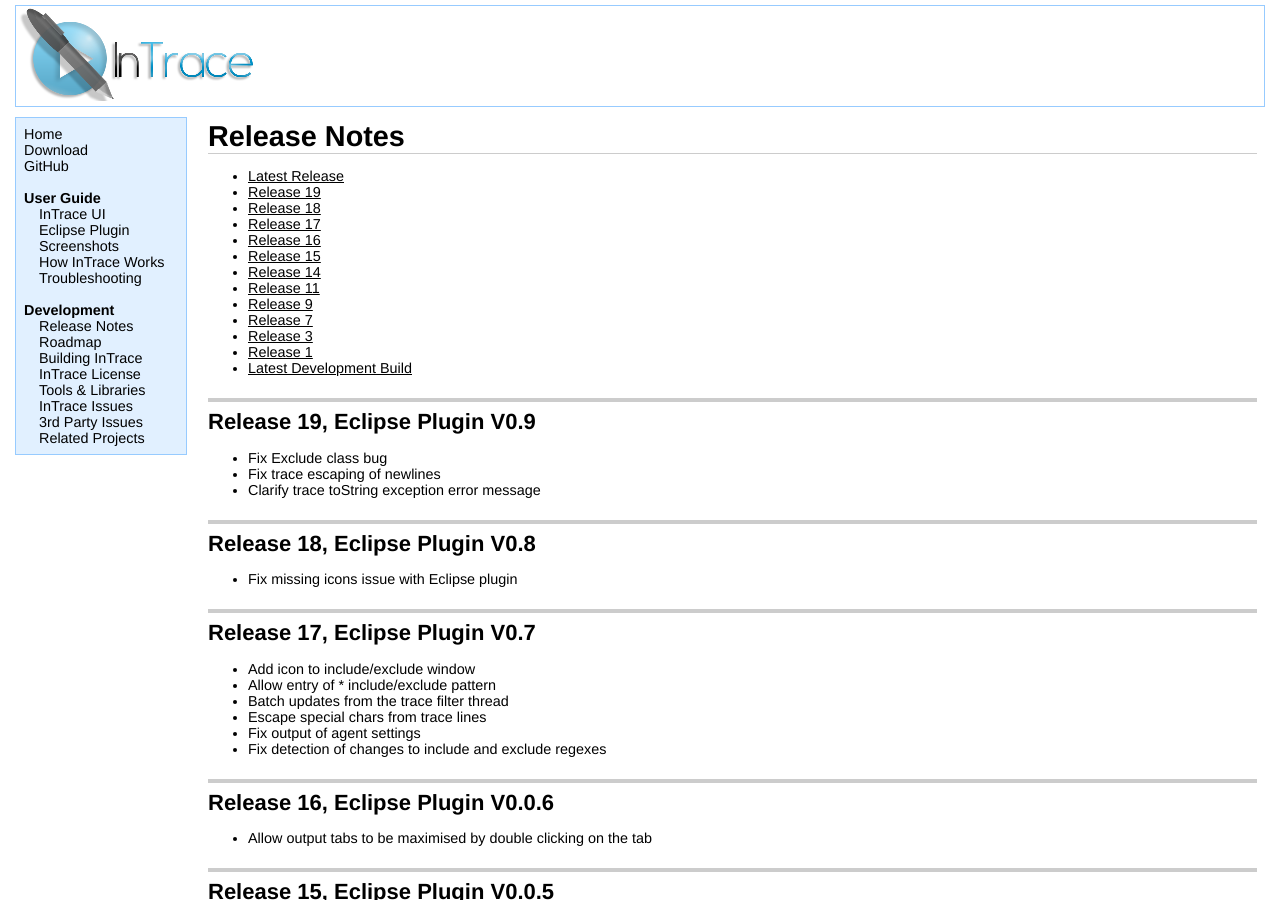
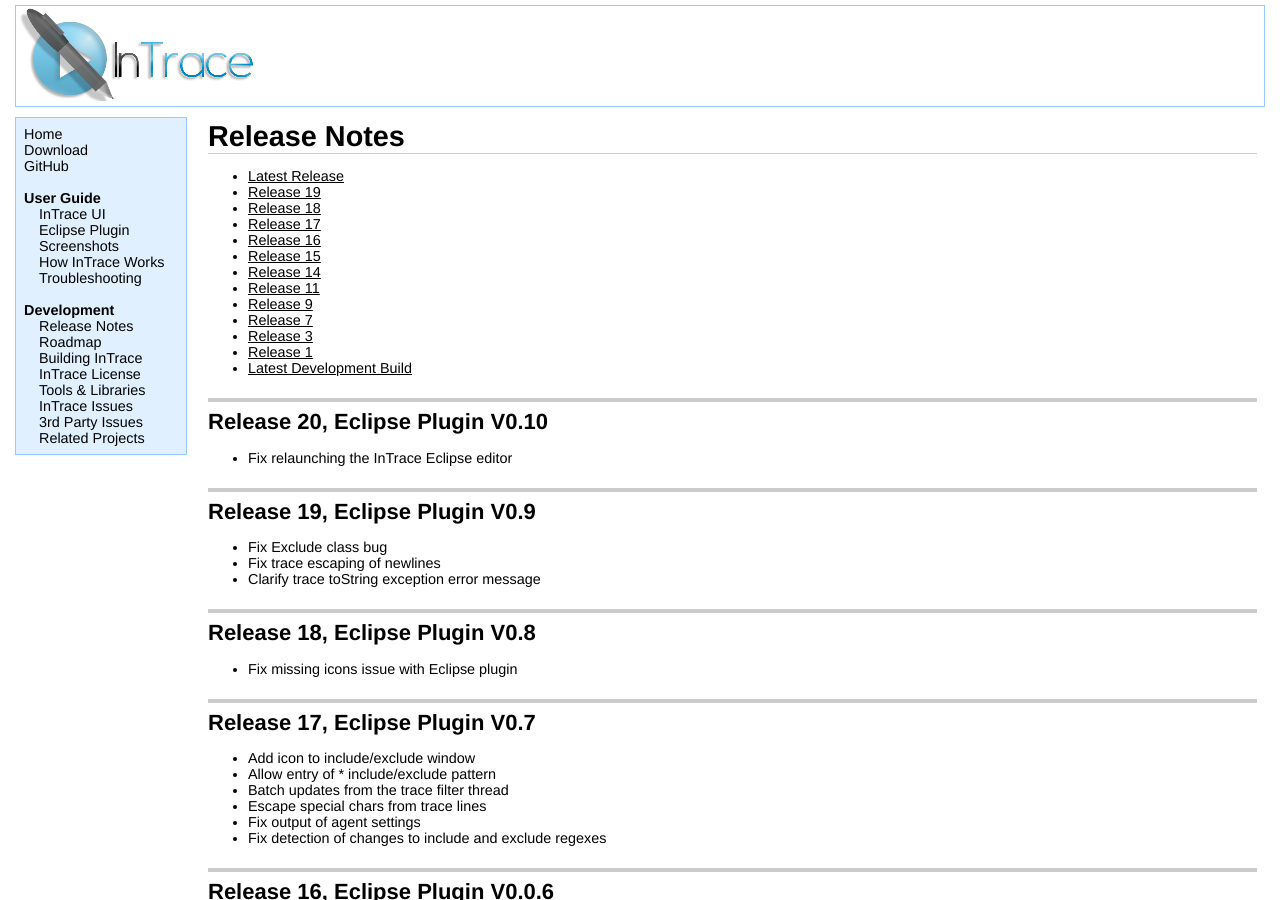
Before and after one commit to mchr3k/org.intrace, a Jekyll site: the page built from releasenotes.html, in a window 1280 px wide and 900 px high. Built offline with Jekyll 4.4.1, drawn with Linux system fonts in a browser that asks for light colours.

Commit message:
Update site

```diff
--- a/releasenotes.html
+++ b/releasenotes.html
@@ -18,6 +18,11 @@ title: InTrace - Release Notes
 	<li><a href="http://github.com/mchr3k/org.intrace/tree/master/binaries/jars/release_3/">Release 3</a></li>
 	<li><a href="http://github.com/mchr3k/org.intrace/tree/master/binaries/jars/release_1/">Release 1</a></li>
 	<li><a href="http://github.com/mchr3k/org.intrace/tree/master/binaries/jars/latest_development/">Latest Development Build</a></li>
+</ul>
+
+<h2>Release 20, Eclipse Plugin V0.10</h2>
+<ul>
+<li>Fix relaunching the InTrace Eclipse editor
 </ul>
 
 <h2>Release 19, Eclipse Plugin V0.9</h2>
--- a/roadmap.html
+++ b/roadmap.html
@@ -6,7 +6,7 @@ title: InTrace - Roadmap
 
 <p>Eclipse <a href="https://bugs.eclipse.org/bugs/show_bug.cgi?id=344422">Enhancement 344422</a> tracks the possible future inclusion of InTrace with the Java Development Tools (JDT) project.
 
-<h2>Target for Release 20</h2>
+<h2>Target for Release 21</h2>
 <ul>
 <li>Refactor UI
 <ul>
```
